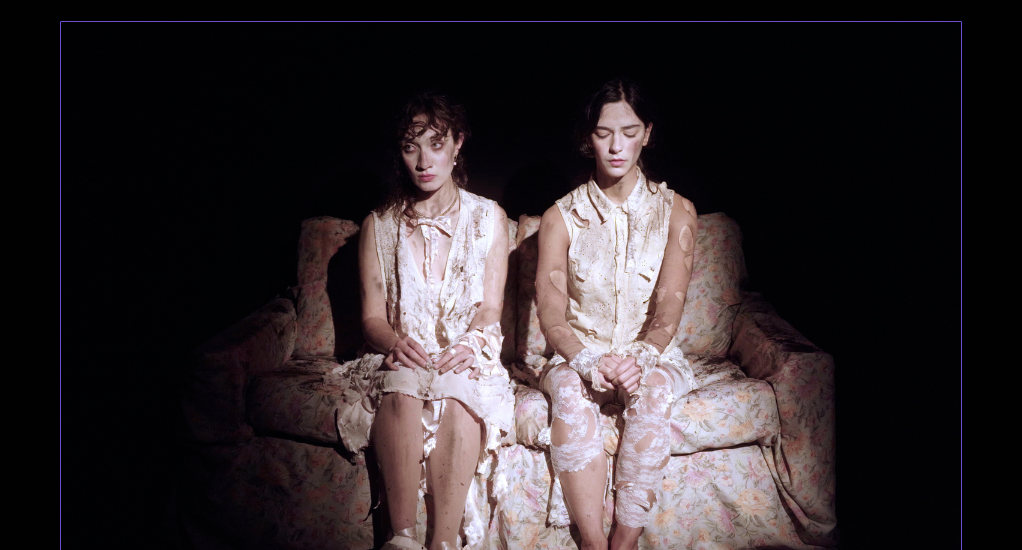
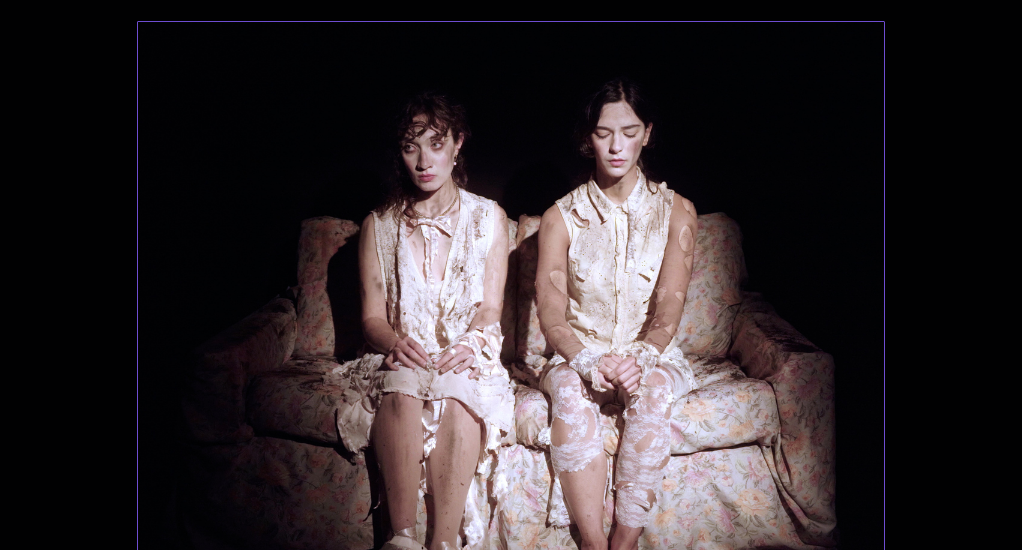
Before and after one commit to braulio0643/agus-salinas-ph, a website: page paginas/cortos.html in a window 1536 px wide. Shown: the part 234-784 px from the top of the page, without its empty margins (257-1279 px from the left). Drawn offline with nearby package versions, Linux system fonts and the light colour scheme.

Commit message:
Update main.css

```diff
--- a/css/main.css
+++ b/css/main.css
@@ -138,7 +138,7 @@
 
 @media screen and (min-width: 1453px) {
   .stencils {
-    margin: 0rem 20%; } }
+    margin: 0rem 25%; } }
 
 .milHoras, .lbEquinox, .vanitas, .bombonDeLicor, .ringoGalperin, .alba, .editadas {
   height: 100%;
```
